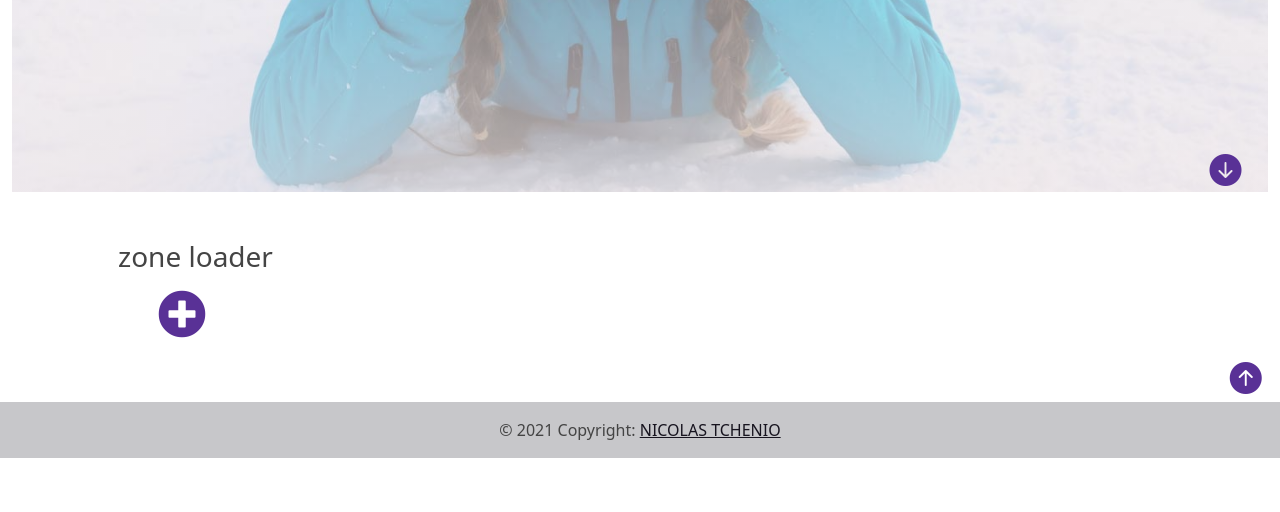
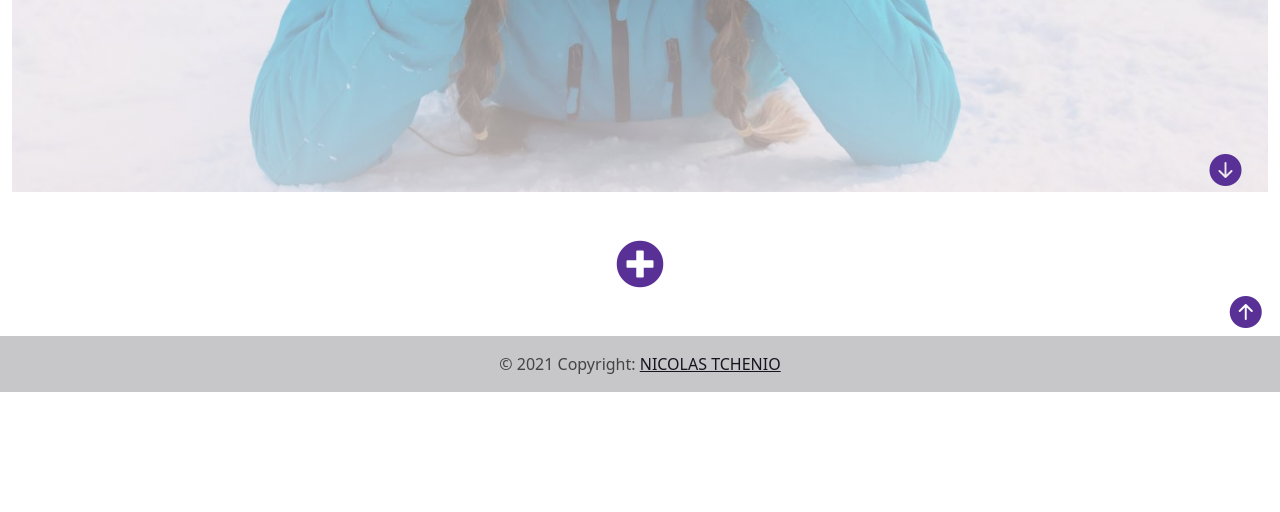
Before and after one commit to trappeur1975/ocsProjet6_Snowtricks_symfony536, a Symfony app: template templates/home/index.html.twig in a window 1280 px wide. Shown: the part 526-1038 px from the top of the page. Run offline with Twig, Linux system fonts and the light colour scheme; the template is opened without the code that fills it, so the values that code supplies are empty; some libraries are stand-ins or nearby versions.

Commit message:
cleaning the code concerning the trick loader and centering its icon on the page

```diff
--- a/public/js/loaderTricks.js
+++ b/public/js/loaderTricks.js
@@ -1,14 +1,7 @@
-
-// let zoneTricks = document.getElementById('zoneTricks');
-// let allCardTrick = document.querySelectorAll('#zoneTricks div.col-sm-4');
-// let lastCardTrick = allCardTrick[allCardTrick.length - 1];
-
 let cardTick = document.querySelector('#zoneTricks div.col-sm-4');
 
 loader = document.getElementById('loadMoreTrick');
-// let zoneTexte = document.getElementById('zoneLoader');
 let zoneTricks = document.getElementById('zoneTricks');
-// let zoneLoader = document.getElementById('zoneLoader');
 
 let offset = 3;
 let clickedButton= 0;
@@ -17,251 +10,11 @@ loader.addEventListener('click', function(event) {
     event.preventDefault();
     clickedButton++;
 
-    // fetch(this.getAttribute("href")) // ici c est mon bouton href
-    fetch('/loadTricks/'+offset*clickedButton) // ici c est mon bouton href
+    fetch('/loadTricks/'+offset*clickedButton)
     .then(function(res) {
-
         return res.text();
-
-        // if (res.ok) {
-        //     // return res.json();
-        // }
     })
     .then(function(value){
         zoneTricks.innerHTML += value;
     })
-    // .then(function(value) {
-        // on recupere les donnee en json
-        // console.log(value.dataJsonCardTrickHtml);
-
-        // let dataJsonCardTrickHtml = value.cardTrickHtml;
-        // let dataJsonCardTrickHtml = value.dataJsonCardTrickHtml;
-
-        // let dataJavascriptCardTrickHtml = JSON.stringify(dataJsonCardTrickHtml);
-
-        // zoneTricks.innerHTML += dataJavascriptCardTrickHtml;
-        // zoneTricks.innerHTML += dataJsonCardTrickHtml;
-
-        // zoneLoader.innerHTML += dataJsonCardTrickHtml;
-        // zoneLoader.innerHTML += dataJavascriptCardTrickHtml;
-
-    // //  ----------------------ancien code 3---------------------
-    //     // on recupere les donnee en json puis on les transforme en javascript
-    //     let dataJsonTricks = value.dataJsonTricks;
-    //     let dataJavascriptTricks = JSON.parse(dataJsonTricks);
-    //     // console.log(dataJavascriptTricks);
-    //     // console.log(dataJavascriptTricks[1].user.email);
-
-    //     let dataJsonUserConnected = value.dataJsonUserConnected;
-    //     let dataJavascriptUserConnected = JSON.parse(dataJsonUserConnected);
-    //     // console.log(dataJavascriptUserConnected.email);
-
-    //     // let dataJsonTemplateDeleteTrick = value.dataJsonTemplateDeleteTrick;
-    //     // let dataJavascriptTemplateDeleteTrick = JSON.parse(dataJsonTemplateDeleteTrick);
-
-    //     for (let trick of dataJavascriptTricks) {
-    //     // on affiche nos données sur le site
-    //         //pour connaitre la picture a afficher
-    //             let picture;
-    //             if(trick.pictures[0] === undefined) {
-    //                 picture = "/pictures/site/no_picture.jpg";
-    //             } else {
-    //                 picture = "/pictures/contributions/"+trick.pictures[0].pictureFileName;
-    //             }
-
-    //         // pour savoir si on affiche les icone edit, delete // a l utilisateur connecter
-    //         let iconesUser = '<br>';
-    //         if( dataJavascriptUserConnected !== null){
-    //             if(trick.user.email === dataJavascriptUserConnected.email) {
-    //                 // console.log(dataJavascriptUserConnected.email);
-    //                 iconesUser = `
-    //                     <div class="btn-group" role="group" aria-label="gestion du trick">
-    //                         <a href="/trick/`+trick.slug+`"><i class="btn btn-success btn-sm bi bi-eye-fill"></i></a>
-    //                         <a href="/trick/`+trick.id+`/edit"><i class="btn btn-warning btn-sm bi bi-pencil-fill"></i></a>
-    //                         <a href="/trick/delete/`+trick.id+`"><i class="btn btn-danger btn-sm bi bi-trash"></i></a>
-    //                     </div>
-    //                 `;
-    //             }
-    //         }
-
-    //         // on affiche nos donnée sur le site
-    //         let content = `
-    //                     <div class="card">
-    //                         <img class="card-img-top" src="`+picture+`" alt="noPicture">
-    //                         <div class="card-body">
-    //                             <h5 class="card-title"><a href="/trick/`+trick.slug+`">`+trick.name+`</a></h5>
-
-    //                             `+iconesUser+`
-
-    //                             <p class="card-text">`+trick.description+`</p>
-
-    //                         </div>
-    //                     </div>
-    //         `;
-
-    //         let newEltement = document.createElement("div" );
-    //         newEltement.className = 'col-sm-4';
-    //         newEltement.innerHTML = content;
-    //         zoneTricks.appendChild(newEltement);
-
-    // //  ----------------------ancien code 2---------------------
-    //     //  on recupere une card trick
-    //     let cloneCardTrick = cardTick.cloneNode(true);
-
-    //     //definit les champs a modifier
-    //     let ZonePicture  = cloneCardTrick.querySelector('.card-img-top');
-    //     let zoneDescription = cloneCardTrick.querySelector('.card-text');
-    //     let zoneTitle = cloneCardTrick.querySelector('.card-title a');
-    //     // console.log(zoneTitleHreft);
-
-    //     //  pour connaitre la picture a afficher
-    //     let srcPicture;
-    //     if(trick.pictures[0] === undefined) {
-    //         srcPicture = "/pictures/site/no_picture.jpg";
-    //     } else {
-    //         srcPicture = "/pictures/contributions/"+trick.pictures[0].pictureFileName;
-    //     }
-
-    //     //  on modifier le contenu des card trick
-
-    //     ZonePicture.setAttribute("src", srcPicture);
-    //     zoneTitle.innerHTML = trick.name;
-    //     zoneTitle.setAttribute("href", "/trick/"+trick.slug);
-    //     zoneDescription.innerHTML = trick.description;
-
-
-    //     //on affiche la card trick modifier
-    //     zoneTricks.appendChild(cloneCardTrick);
-
-    // ----------------------ancien code 1---------------------
-
-        // let dataResponseJson = value.dataResponse;	//on recupére nos données en objet json transmis via le controller HomeController function loadTricks
-        // const dataResponseJavascript = JSON.parse(dataResponseJson); // on parse notre objet json en un objet javascript
-        // console.log(dataResponseJavascript);
-
-        // for (let trick of dataResponseJavascript) {
-
-        //     // on affiche nos donnée sur le site
-        //         //pour connaitre la picture a afficher
-        //         let picture;
-        //         if(trick.pictures[0] === undefined) {
-        //             picture = "/pictures/site/no_picture.jpg";
-        //         } else {
-        //             picture = "/pictures/contributions/"+trick.pictures[0].pictureFileName;
-        //         }
-        //         // on affiche nos donnée sur le site
-        //         let content = `
-        //                     <div class="card">
-        //                         <img class="card-img-top" src="`+picture+`" alt="noPicture">
-        //                         <div class="card-body">
-        //                             <h5 class="card-title"><a href="/trick/`+trick.slug+`">`+trick.name+`</a></h5>
-        //                             <p class="card-text">`+trick.description+`</p>
-        //                         </div>
-        //                     </div>
-        //         `;
-
-        //         let newEltement = document.createElement("div" );
-        //         newEltement.className = 'col-sm-4';
-        //         newEltement.innerHTML = content;
-        //         zoneTexte.appendChild(newEltement);
-
-        // }
-    // })
-
-    // .catch(function(err) {
-    //     console.log(err);
-    // });
 });
-
-
-// loader.addEventListener('click', function(event) {
-//     event.preventDefault();
-
-//     fetch(this.getAttribute("href")) // ici c est mon bouton href
-//         .then(function(res) {
-//             if (res.ok) {
-//                 return res.json();
-//             }
-//         })
-//         .then(function(value) {
-//             let dataResponseJson = value.dataResponse;	//on recupére nos données en objet json transmis via le controller HomeController function loadTricks
-//             const dataResponseJavascript = JSON.parse(dataResponseJson); // on parse notre objet json en un objet javascript
-//             console.log(dataResponseJavascript);
-
-//             // on affiche nos donnée sur le site
-//                 //pour connaitre la picture a afficher
-//                 let picture;
-//                 if(dataResponseJavascript.pictures[0] === undefined) {
-//                     picture = "/pictures/site/no_picture.jpg";
-//                 } else {
-//                     picture = "/pictures/contributions/"+dataResponseJavascript.pictures[0].pictureFileName;
-//                 }
-//                 // on affiche nos donnée sur le site
-//                 let content = `
-//                     <div class="col-sm-4">
-//                         <div class="card">
-//                             <img class="card-img-top" src="`+picture+`" alt="noPicture">
-//                             <div class="card-body">
-//                                 <h5 class="card-title"><a href="/trick/`+dataResponseJavascript.slug+`">`+dataResponseJavascript.name+`</a></h5>
-//                                 <p class="card-text">`+dataResponseJavascript.description+`</p>
-//                             </div>
-//                         </div>
-//                     </div>
-//                 `;
-//                 zoneTexte.innerHTML = content;
-
-//         })
-//         .catch(function(err) {
-//             console.log(err);
-//         });
-// });
-
-
-// loader = document.getElementById('loadMoreTrick');
-// let zoneTexte = document.getElementById('zoneLoader');
-// // let texte = "salut alex";
-
-// loader.addEventListener('click', function(event) {
-//     event.preventDefault();
-
-//     fetch(this.getAttribute("href")) // ici c est notre bouton href
-//         .then(function(res) {
-//             if (res.ok) {
-//                 return res.json();
-//             }
-//         })
-//         .then(function(value) {
-//             let dataResponse = value.dataResponse;	//on recupére nos données en objet javascript transmis en json via le controller HomeController function loadTricks
-//             const newEltement = document.createElement("p");
-//             newEltement.innerHTML = dataResponse;
-//             zoneTexte.appendChild(newEltement);
-
-//         })
-//         .catch(function(err) {
-//             console.log(err);
-//         });
-// });
-
-
-// let loader = document.getElementById('loadMoreTrick');
-
-// loader.addEventListener('click', function(event) {          // On écoute l'événement click
-//     event.preventDefault();
-//     loader.style.backgroundColor = "yellow";              // On change le contenu de notre élément pour afficher "C'est cliqué !"
-// });
-
-// let loader = document.getElementById('loadMoreTrick');
-// let zoneTexte = document.getElementById('zonetexte');
-// let texte = "salut nicolas";
-// zoneTexte.innerHTML = texte;
-
-// let loader = document.getElementById('loadMoreTrick');
-// let zoneTexte = document.getElementById('zoneLoader');
-// let texte = "salut alex";
-
-// loader.addEventListener('click', function(event) {
-//     event.preventDefault();
-//     const newEltement = document.createElement("p");
-//     newEltement.innerHTML = texte;
-//     zoneTexte.appendChild(newEltement);
-// });
--- a/src/Entity/User.php
+++ b/src/Entity/User.php
@@ -30,6 +30,7 @@ class User implements UserInterface, PasswordAuthenticatedUserInterface
     /**
      * @ORM\Column(type="string", length=180, unique=true)
      * @Assert\NotBlank(message = "Ce champ est requis !")
+     * @Assert\Email(message = "cet email '{{ value }}' n'est pas un email valide.")
      * @Groups({"group1"})
      */
     private $email;
--- a/templates/home/cardTrick.html.twig
+++ b/templates/home/cardTrick.html.twig
@@ -23,4 +23,3 @@
         </div>
     </div>
 {% endfor %}
-{# <h1>salut nicolas</h1> #}
--- a/templates/home/index.html.twig
+++ b/templates/home/index.html.twig
@@ -2,28 +2,25 @@
 
 {% block body %}
 
+	{# flash message #}
 	{% for message in app.flashes('success') %}
 		<div class="alert alert-success" role="alert">{{ message }}</div>
 	{% endfor %}
 
-	{# addition of a flash message by tchenio nicolas  #}
 	{% for message in app.flashes('accountToCreate') %}
 		<div class="alert alert-success" role="alert">{{ message }}</div>
 	{% endfor %}
-	{# end of addition of a flash message by tchenio nicolas  #}
 
 	<div class="homePicture">
 		<div class="container">
 			<span class="slogan"><p class="slogan-p">{{title}}</p></span>
 		</div>
 		<a href="#tricks"><i class="bi bi-arrow-down-circle-fill"></i></a>
-		{# <a href="#tricks"><i class="fa fa-chevron-circle-down fa-3x" aria-hidden="true"></i></a> #}
-		{# <img src="{{ asset('/pictures/site/homePicture.jpg') }}" alt="homeImage" class="PromotePicture"> #}
 	</div>
 
 	<div class="container p-5" id="tricks">
 		<section class="tricks">
-			<div class="row" id="zoneTricks">
+			<div class="row" id="zoneTricks"> {# id  for the loader #}
 				{% for trick in tricks %}
 					<div class="col-sm-4">
 						<div class="card">
@@ -34,8 +31,6 @@
 							{% endif %}
 							<div class="card-body">
 								<h5 class="card-title"><a href="{{path('trick_show', {'slug': trick.slug})}}">{{trick.name}}</a></h5>
-								{# <h5 class="card-title">{{trick.name}}></h5> #}
-								{# <h6 class="card-subtitle mb-2 text-muted">Card subtitle</h6> #}
 
 								{% if app.user is same as trick.user %}
 									<div class="btn-group" role="group" aria-label="gestion du trick">
@@ -46,31 +41,22 @@
 								{% endif %}
 
 								<p class="card-text">{{ trick.description | u.truncate(100, '...')}}</p>
-								{# <a href="#" class="card-link">Card link</a> #}
+
 							</div>
 						</div>
 					</div>
 				{% endfor %}
 			</div>
 
-			{# ----------------POUR LE LOADER----------------- #}
-				<div id="zoneLoader">
-					<h3>zone loader</h3>
-					{# <p id="zonetexte"></p> #}
-				</div>
-
+			{# ----------------FOR THE LOADER----------------- #}
 				{# bouton loader #}
-				<div class="container">
-					<div class="row justify-content-center m-3">
+				<div>
+					<div class="text-center">
+					{# <div class="row justify-content-center m-3"> #}
 						<a href="{{ path('loadTricks') }}" id="loadMoreTrick"><i class="fas fa-plus-circle fa-3x"></i></a>
-						{# <a href="/abc" id="loadMoreTrick"><i class="fas fa-plus-circle fa-3x"></i></a> #}
-						{# <a href="{{ path('loadTricks', {'offset': offset}) }}" id="loadMoreTrick"><i class="fas fa-plus-circle fa-3x"></i></a> #}
-						{# <a href="{{ path('loadTricks', {'limit': tricks|length}) }}" id="loadMoreTrick"><i class="fas fa-plus-circle fa-3x"></i></a> #}
-						{# <a href="{{ path('loadTricks')}}" id="loadMoreTrick"><i class="fas fa-plus-circle fa-3x"></i></a> #}
-						{# <a href="#" id="loadMoreTrick"><i class="fas fa-plus-circle fa-3x"></i></a> #}
 					</div>
 				</div>
-				{# ----------------FIN POUR LE LOADER----------------- #}
+				{# ----------------END FOR THE LOADER----------------- #}
 		</section>
 
 		{# pagination of tricks #}
@@ -101,16 +87,18 @@
 				</li>
 			</ul>
 		</nav> #}
+
 	</div>
-
+	{# ----------------FOR THE LOADER-----------------  #}
 	<div class="arrowUp">
         <a href="#tricks">
             <a href="#tricks"><i class="bi bi-arrow-up-circle-fill"></i></a>
         </a>
     </div>
+	{# ----------------END FOR THE LOADER-----------------  #}
 {% endblock %}
 
-{# ----------------POUR LE LOADER-----------------  #}
+{# ----------------FOR THE LOADER-----------------  #}
 {% block javascripts %}
     <script src="{{ asset('js/loaderTricks.js') }}"></script>
 {% endblock %}
```
Also changed, not shown: src/Controller/HomeController.php (+5 -44 lines), README.md, public/pictures/contributions/618e135136836.jpg (added), public/pictures/contributions/picture11.jpg (deleted).
